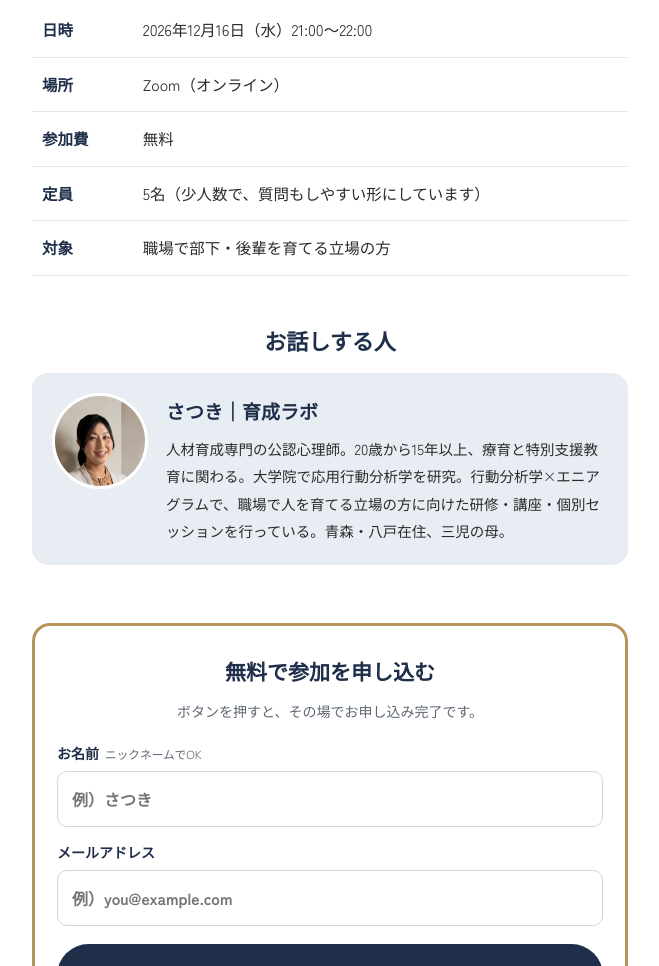
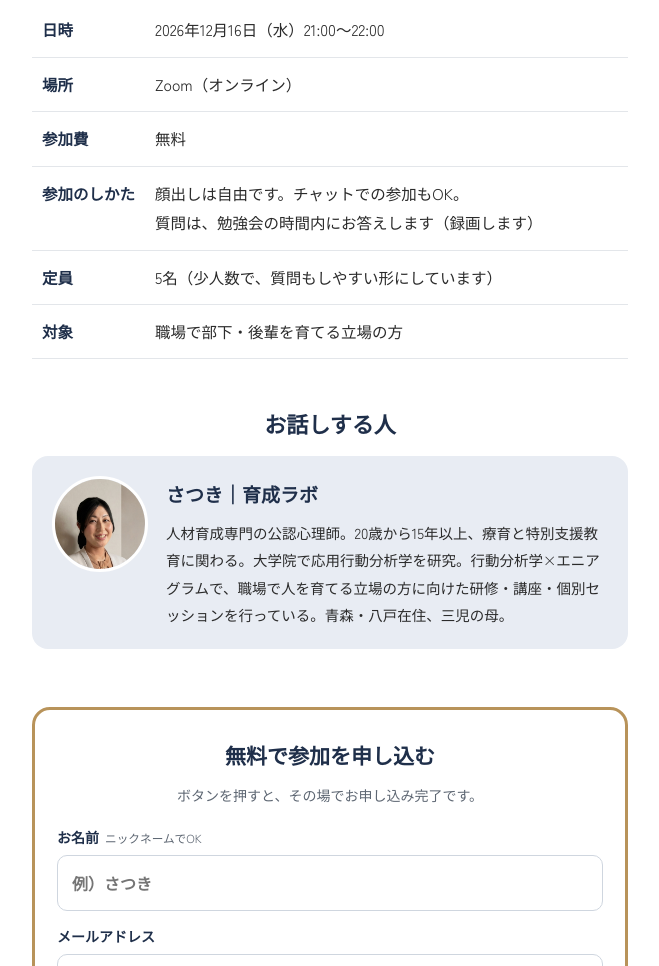
Before and after one commit to satchan-cocoro/ikusei-lab, a plain HTML site: page benkyokai/1216/index.html in a window 1280 px wide. Shown: the part 1445-2411 px from the top of the page, without its empty margins (310-969 px from the left). Drawn offline with Linux system fonts and the light colour scheme.

Commit message:
勉強会ページに参加のしかた（顔出し自由・チャット参加・録画）を追加
Co-Authored-By: Claude Opus 5.5 <noreply@anthropic.com>

```diff
--- a/benkyokai/1216/index.html
+++ b/benkyokai/1216/index.html
@@ -100,6 +100,7 @@ footer a{color:#cfd6df}
     <tr><th>日時</th><td>2026年12月16日（水）21:00〜22:00</td></tr>
     <tr><th>場所</th><td>Zoom（オンライン）</td></tr>
     <tr><th>参加費</th><td>無料</td></tr>
+    <tr><th>参加のしかた</th><td>顔出しは自由です。チャットでの参加もOK。<br>質問は、勉強会の時間内にお答えします（録画します）</td></tr>
     <tr><th>定員</th><td>5名（少人数で、質問もしやすい形にしています）</td></tr>
     <tr><th>対象</th><td>職場で部下・後輩を育てる立場の方</td></tr>
   </table>
```
Also changed, not shown: 1 other file.
